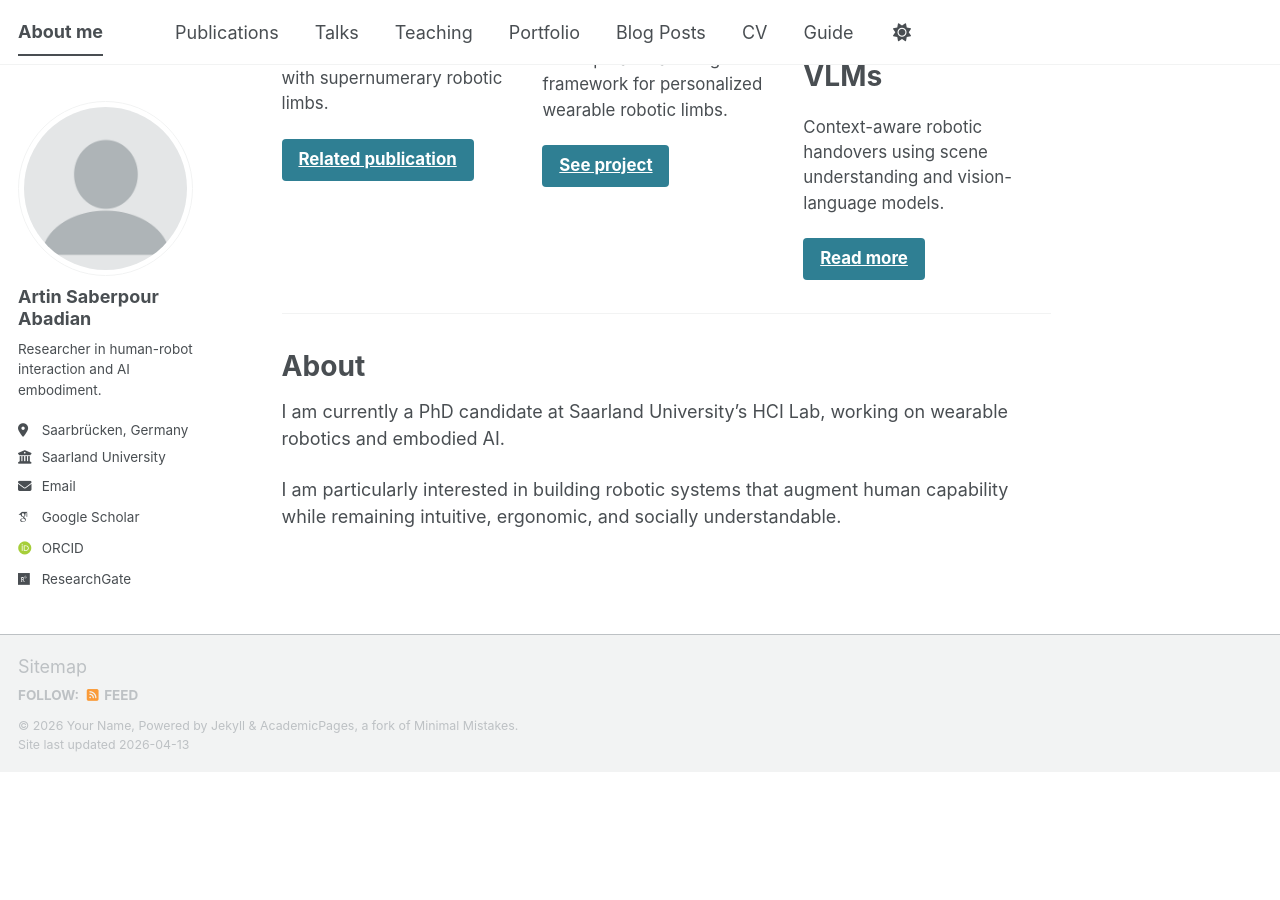
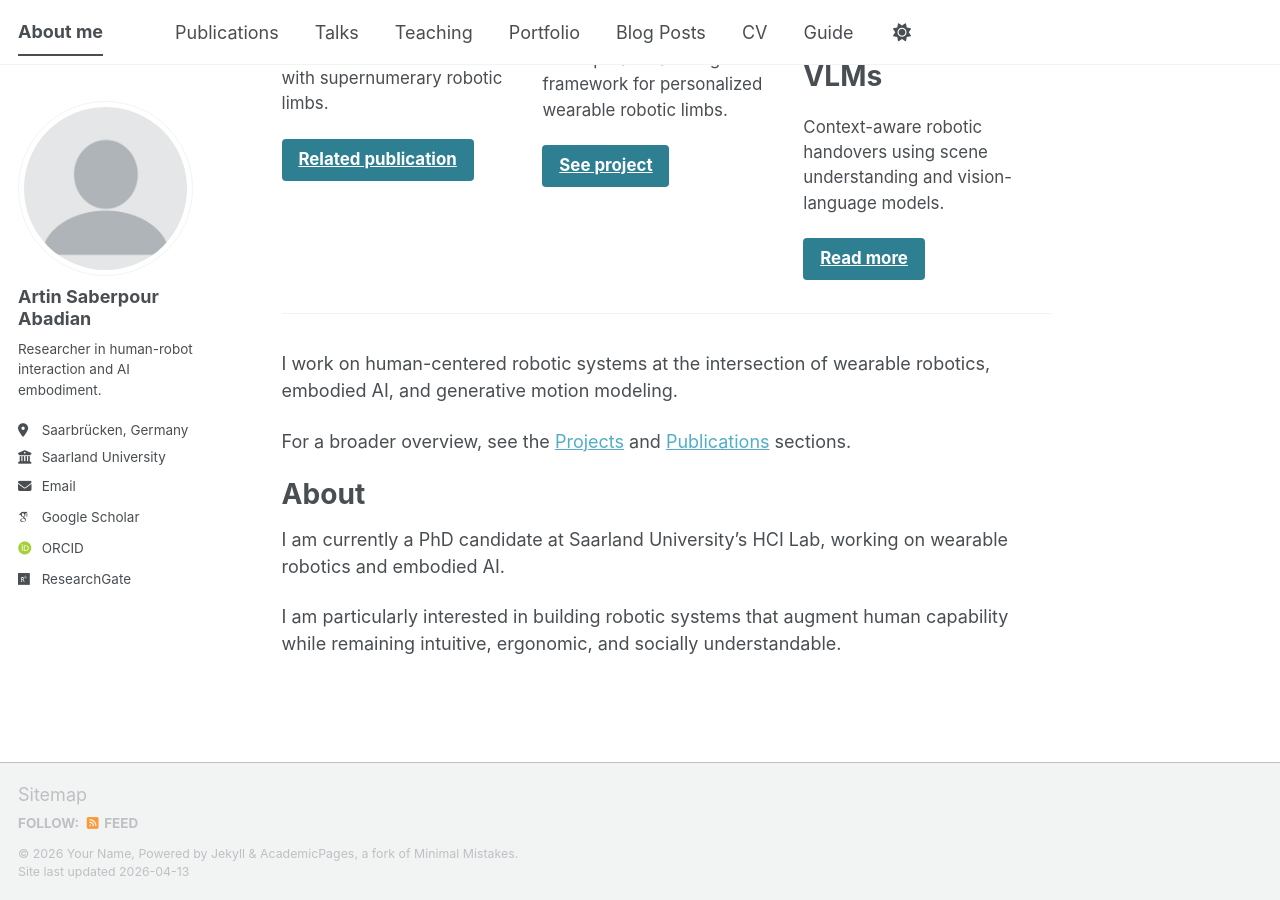
Before and after one commit to artin-saberpour/artin-saberpour.github.io, a Jekyll site: the page built from _pages/about.md, in a window 1280 px wide and 900 px high, scrolled down 1364 px. Built offline with Jekyll 4.4.1, drawn with Linux system fonts in a browser that asks for light colours; some web fonts are replaced; a script bundle is joined from its source files by our own code; library files that are not in the unit come from our copies; before the commit the page ends 2136 px from its top, so only the background shows below that.

Commit message:
Update about page with research highlights
Added information about research focus and links to projects and publications.

```diff
--- a/_pages/about.md
+++ b/_pages/about.md
@@ -79,6 +79,10 @@ Research Themes
 
 {% include feature_row %}
 
+I work on human-centered robotic systems at the intersection of wearable robotics, embodied AI, and generative motion modeling.
+
+For a broader overview, see the [Projects](/portfolio/) and [Publications](/publications/) sections.
+
 
 
 About
```
